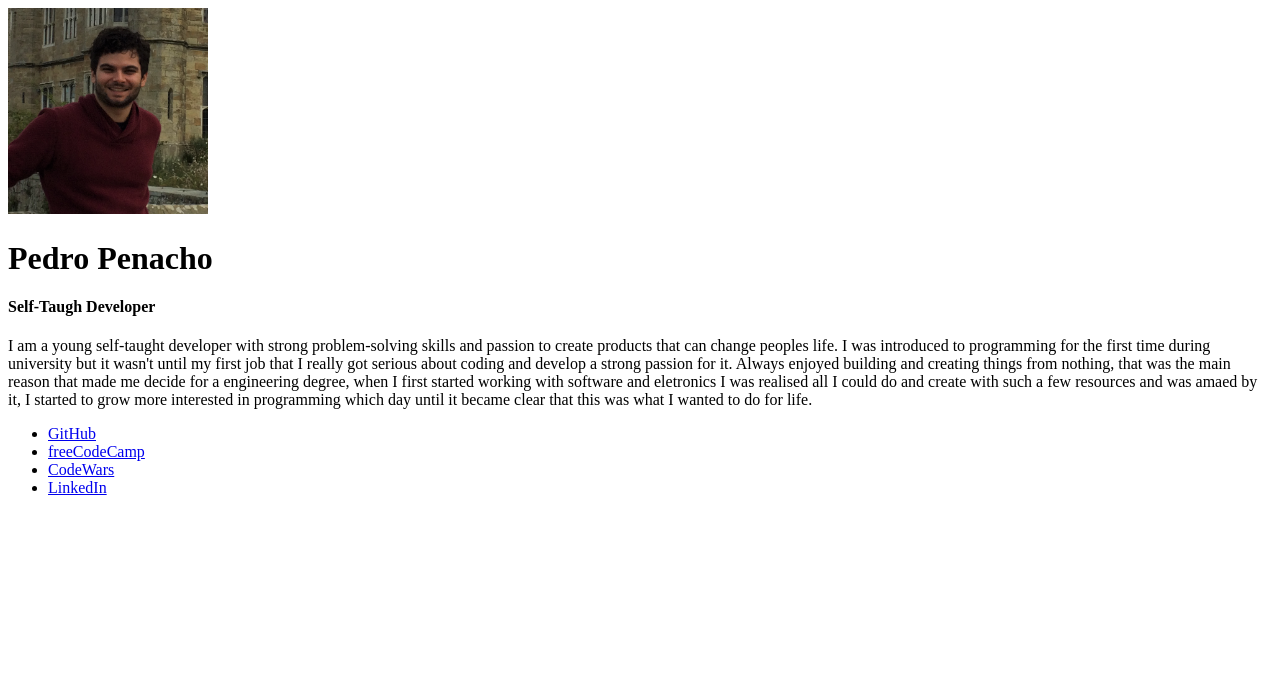
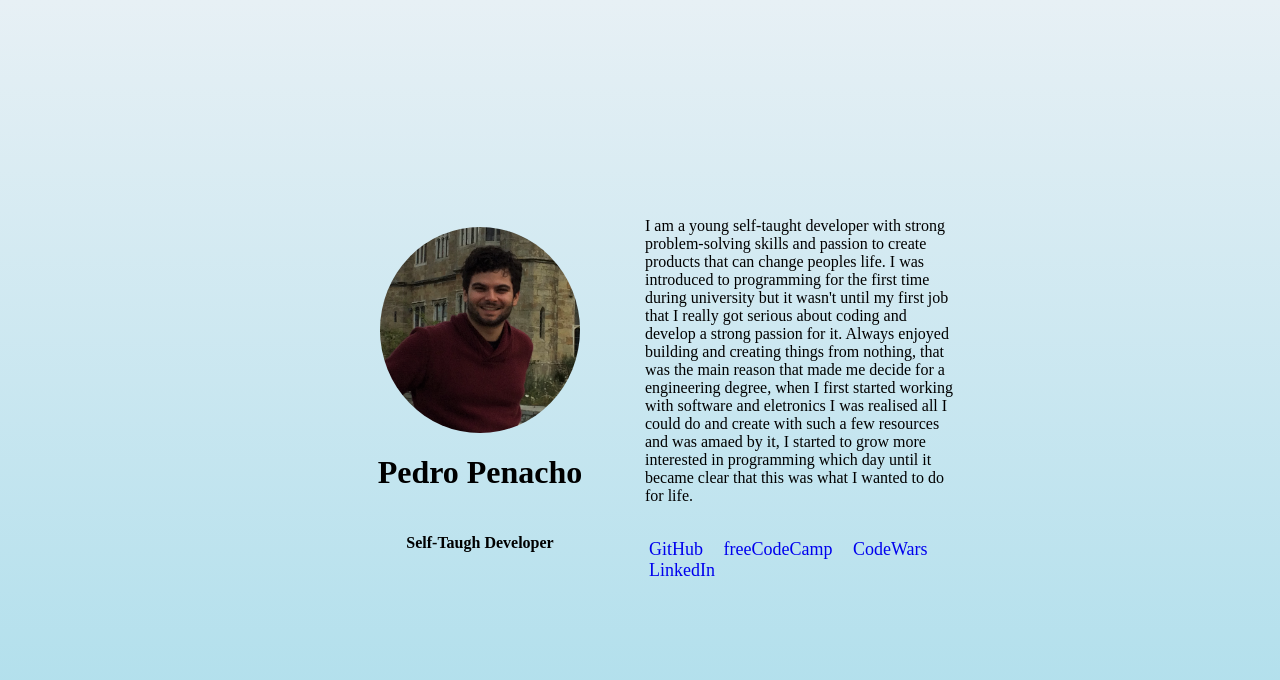
Before and after one commit to pedropenacho/Personal-Website, a plain HTML site: page index.html in a window 1280 px wide. Drawn offline with Linux system fonts and the light colour scheme.

Commit message:
add initial styling

```diff
--- a/index.html
+++ b/index.html
@@ -18,8 +18,7 @@
                         I was introduced to programming for the first time during university but it wasn't until my first job that I really got serious about coding and develop a strong passion for it.
                         Always enjoyed building and creating things from nothing, that was the main reason that made me decide for a engineering degree, when I first started working with software and eletronics I was realised all I could do and create with such a few resources and was amaed by it, I started to grow more interested in programming which day until it became clear that this was what I wanted to do for life.</p>
 
-                <!--Links-->
-                <ul class="social-links">
+                <ul class="links">
                     <li>
                         <a href="https://github.com/pedropenacho">GitHub</a> <!--in future replace to github repo of this website-->
                     </li>
--- a/style.css
+++ b/style.css
@@ -0,0 +1,56 @@
+/* Main Content Styling */
+html, body {
+    display: flex;
+    align-items: center;
+    justify-content: center;
+    height: 100%;
+    margin: 0px;
+    padding: 0px;
+    background: linear-gradient(to bottom, rgba(231, 240, 245, 1) 0%, rgba(170, 221, 235, 1) 100%);
+}
+
+.wrapper {
+    max-width: 50%;
+    display: flex;
+    flex-direction: row;
+    height: 80%;
+}
+
+.left, .right {
+    margin:5px;
+    max-width: 50%;
+    flex: 1;
+    display: flex;
+    flex-direction: column;
+    justify-content: center;
+}
+
+.left {
+    align-items: center;
+    justify-content: center;
+}
+
+#profile-picture {
+    border-radius: 50%;
+}
+
+/* Links Styling */
+.links {
+    list-style: none;
+    padding-left: 0px;
+    font-size: 18px;
+}
+
+.links li {
+    display: inline-block;
+    margin-right: 8px;
+}
+
+.links a{
+    text-decoration: none;
+    padding: 4px;
+}
+
+.links a:hover {
+    background-color: rgba(0, 0, 0, 0.1);
+}
```
